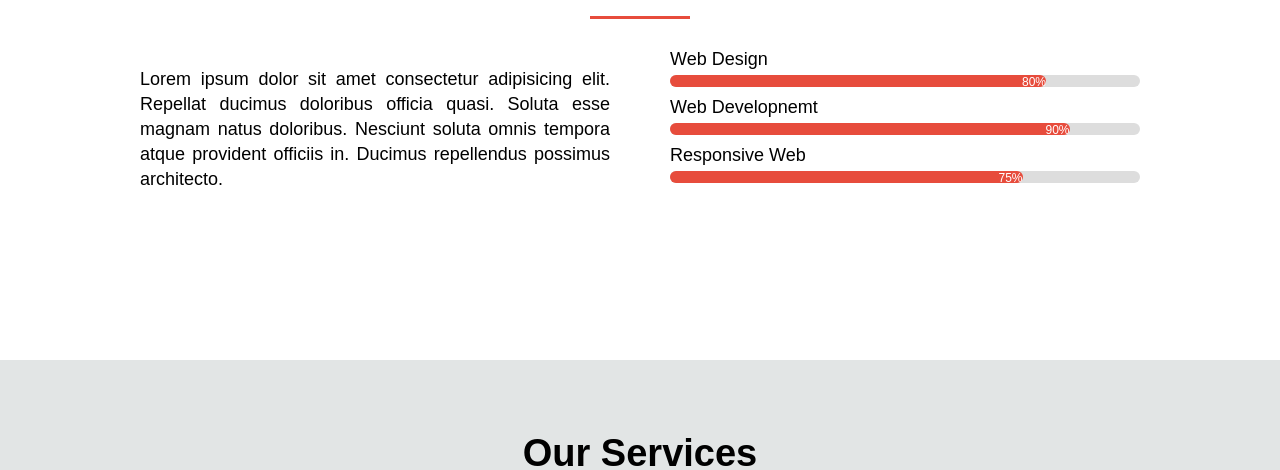
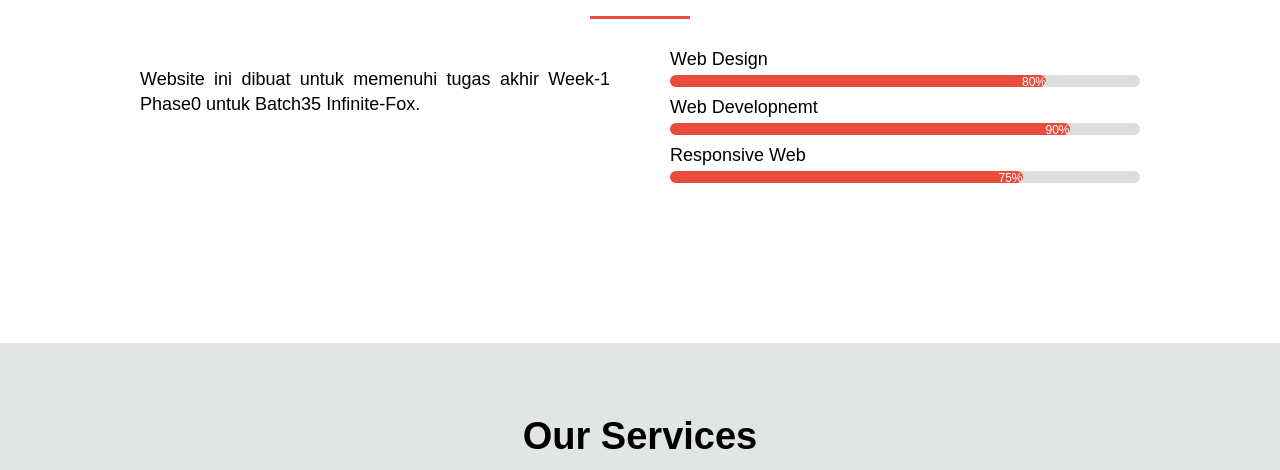
Before and after one commit to sigitariprasetyo/sigitariprasetyo.github.io, a plain HTML site: page index.html in a window 1280 px wide. Shown: the part 630-1100 px from the top of the page. Drawn offline with Linux system fonts and the light colour scheme; a web font is replaced by a local one.

Commit message:
mengganti About Us

```diff
--- a/index.html
+++ b/index.html
@@ -48,7 +48,7 @@
             <div class="banner">
                 <div class="content-brand">
                     <h1>Hacktiv8 Student</h1>
-                    <h2 class="nama">Sigit Ari Prasetyo</>
+                    <h2 class="nama">Sigit Ari Prasetyo</h2>
                         <h1>Infinite-Fox</h1>
                 </div>
             </div>
@@ -64,9 +64,7 @@
                 <div class="section-about-row">
                     <div class="section-about-col">
                         <div class="about">
-                            <p>Lorem ipsum dolor sit amet consectetur adipisicing elit. Repellat ducimus doloribus
-                                officia quasi. Soluta esse magnam natus doloribus. Nesciunt soluta omnis tempora atque
-                                provident officiis in. Ducimus repellendus possimus architecto.
+                            <p>Website ini dibuat untuk memenuhi tugas akhir Week-1 Phase0 untuk Batch35 Infinite-Fox.
                             </p>
                         </div>
                     </div>
```
